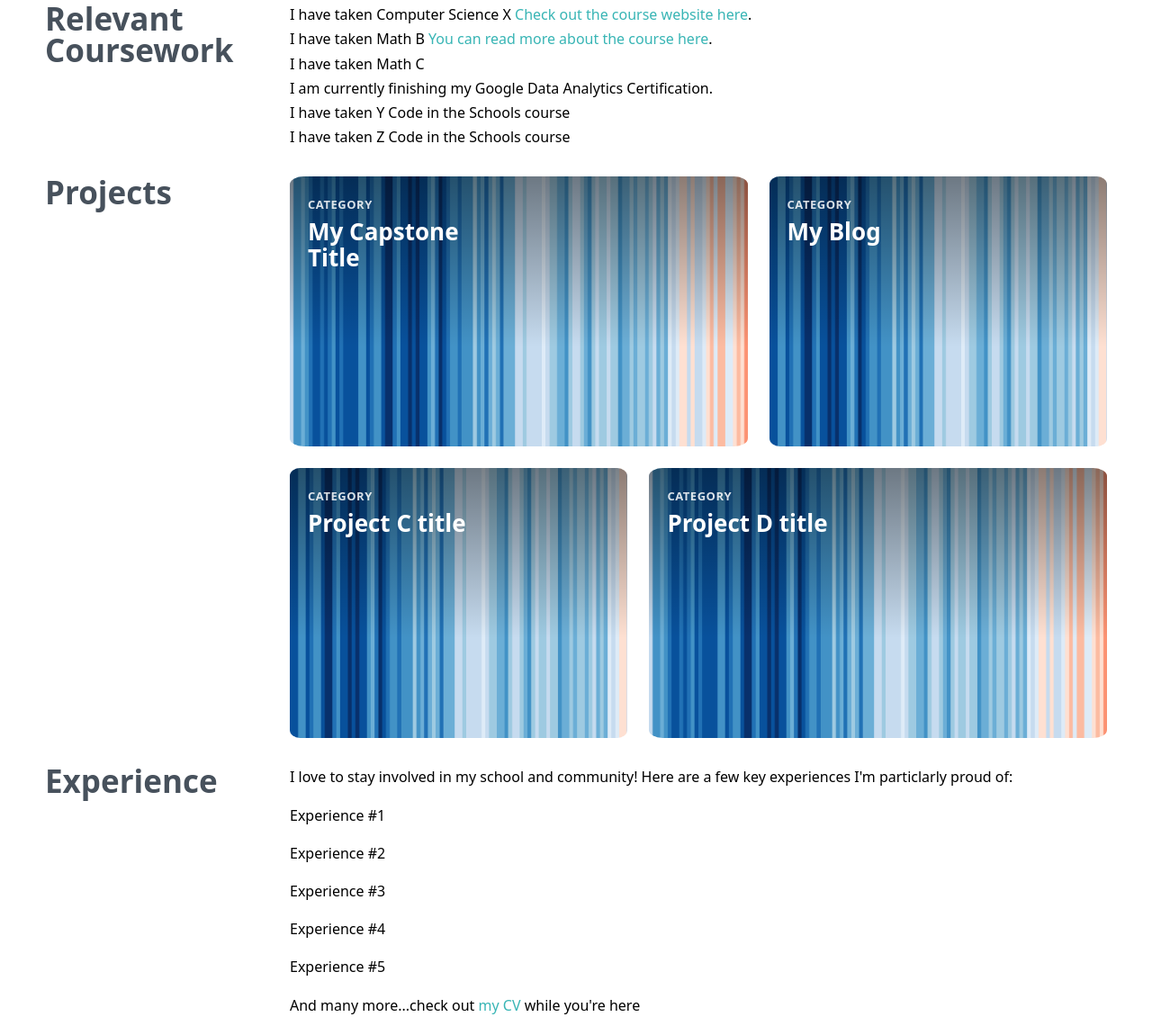
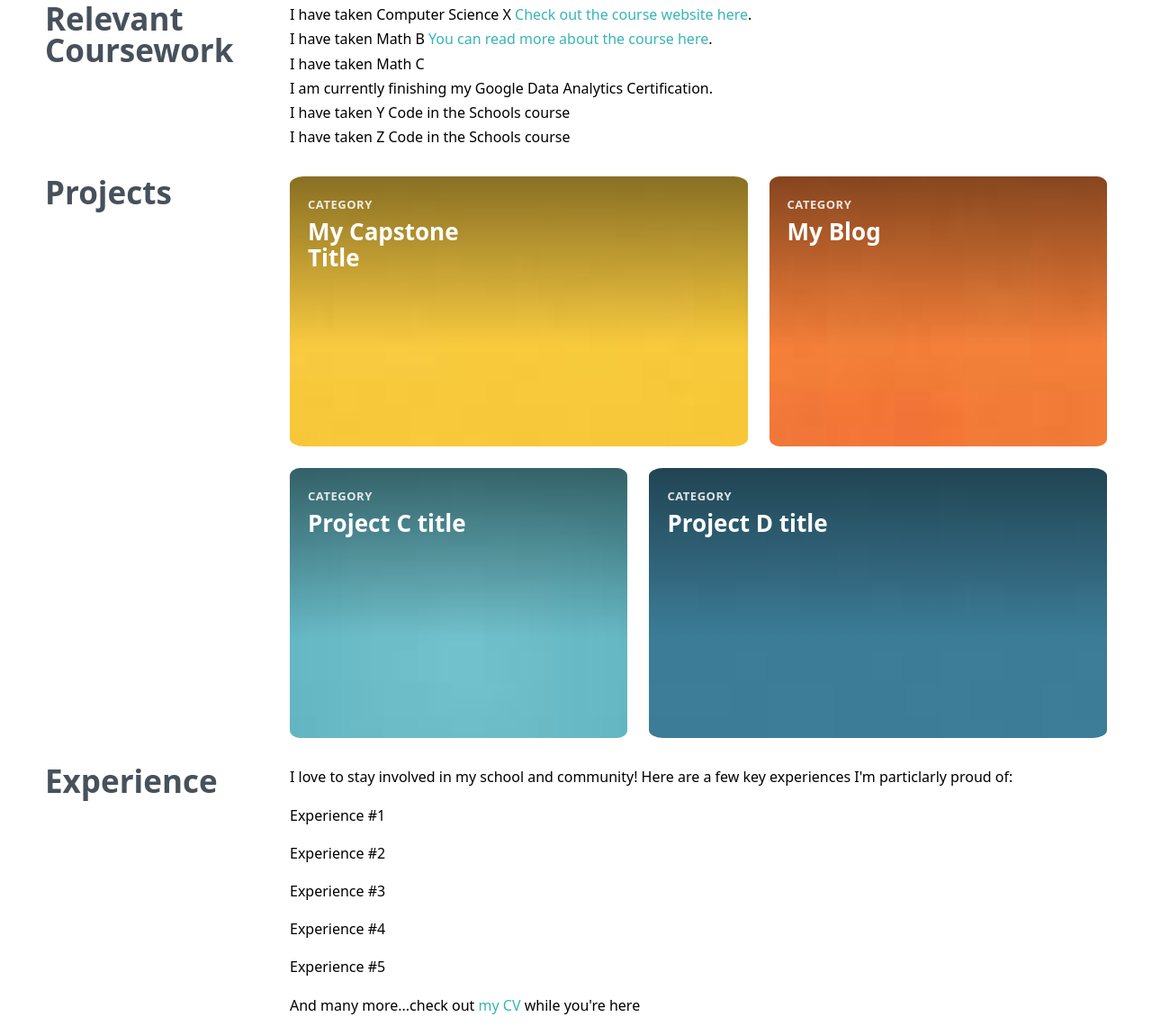
Before and after one commit to alexandragrayson/datatrail-portfolio-template, a plain HTML site: page index.html in a window 1280 px wide. Shown: the part 946-2086 px from the top of the page at 90% size. Drawn offline with nearby package versions, Linux system fonts and the light colour scheme; a script that the page names is missing.

Commit message:
Add files via upload

```diff
--- a/projects.html
+++ b/projects.html
@@ -9,7 +9,7 @@
                     <div class="card-content" data-layout-id="card-container-a">
                         <div class="card-image-container" data-layout-id="card-image-container-a">
                             <img class="card-image" data-layout-id="card-image-a" data-layout="preserve-aspect"
-                                src="images/GLOBE---1850-2025-MO.png" alt="" />
+                                src="images/photo4.jpg" alt="" />
                         </div>
                         <div class="title-container" data-layout-id="title-container-a" data-layout="position">
                             <span class="h6">Category</span>
@@ -27,7 +27,7 @@
                     <div class="card-content" data-layout-id="card-container-b">
                         <div class="card-image-container" data-layout-id="card-image-container-b">
                             <img class="card-image" data-layout-id="card-image-b" data-layout="preserve-aspect"
-                                src="images/GLOBE---1850-2025-MO.png" alt="" />
+                                src="images/photo3.jpg" alt="" />
                         </div>
                         <div class="title-container" data-layout-id="title-container-b" data-layout="position">
                             <span class="h6">Category</span>
@@ -45,7 +45,7 @@
                     <div class="card-content" data-layout-id="card-container-c">
                         <div class="card-image-container" data-layout-id="card-image-container-c">
                             <img class="card-image" data-layout-id="card-image-c" data-layout="preserve-aspect"
-                                src="images/GLOBE---1850-2025-MO.png" alt="" />
+                                src="images/photo2.jpg" alt="" />
                         </div>
                         <div class="title-container" data-layout-id="title-container-c" data-layout="position">
                             <span class="h6">Category</span>
@@ -63,7 +63,7 @@
                     <div class="card-content" data-layout-id="card-container-d">
                         <div class="card-image-container" data-layout-id="card-image-container-d">
                             <img class="card-image" data-layout-id="card-image-d" data-layout="preserve-aspect"
-                                src="images/GLOBE---1850-2025-MO.png" alt="" />
+                                src="images/photo1.jpg" alt="" />
                         </div>
                         <div class="title-container" data-layout-id="title-container-d" data-layout="position">
                             <span class="h6">Category</span>
```
Also changed, not shown: images/photo1.jpg (added), images/photo2.jpg (added), images/photo3.jpg (added), images/photo4.jpg (added).
